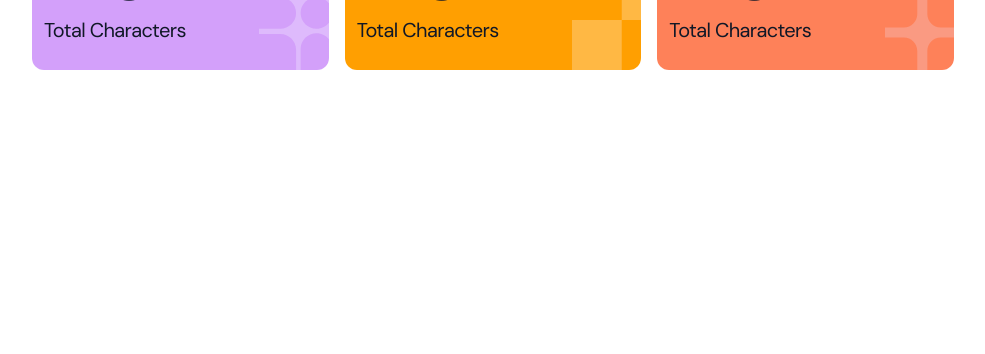
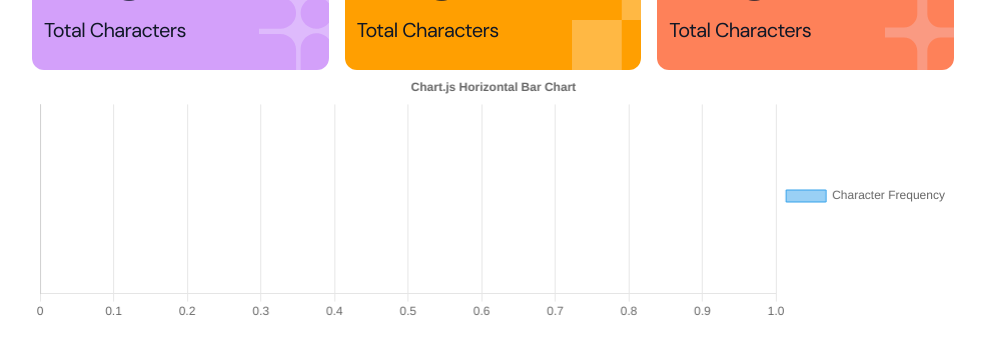
Before and after one commit to shaversj/character-counter, a React (Vite) app: page / in a window 1280 px wide. Shown: the part 334-688 px from the top of the page, without its empty margins (147-1132 px from the left). Built offline with nearby package versions, Linux system fonts and the light colour scheme.

Commit message:
Add chartjs + data

```diff
--- a/package.json
+++ b/package.json
@@ -15,12 +15,15 @@
     "@tanstack/react-router": "^1.130.2",
     "@tanstack/react-router-devtools": "^1.131.5",
     "@tanstack/router-plugin": "^1.121.2",
+    "chart.js": "^4.5.0",
     "react": "^19.0.0",
+    "react-chartjs-2": "^5.3.0",
     "react-dom": "^19.0.0",
     "react-simple-wysiwyg": "^3.4.0",
     "tailwindcss": "^4.0.6"
   },
   "devDependencies": {
+    "@faker-js/faker": "^10.0.0",
     "@testing-library/dom": "^10.4.0",
     "@testing-library/react": "^16.2.0",
     "@types/react": "^19.0.8",
--- /dev/null
+++ b/src/components/BarChart.tsx
@@ -0,0 +1,82 @@
+import {
+  Chart as ChartJS,
+  CategoryScale,
+  LinearScale,
+  BarElement,
+  Title,
+  Tooltip,
+  Legend,
+} from "chart.js";
+import { Bar } from "react-chartjs-2";
+import { faker } from "@faker-js/faker";
+
+ChartJS.register(CategoryScale, LinearScale, BarElement, Title, Tooltip, Legend);
+
+export const options = {
+  indexAxis: "y" as const,
+  elements: {
+    bar: {
+      borderWidth: 1,
+      borderRadius: 1000,
+    },
+  },
+  maintainAspectRatio: false,
+  scales: {
+    x: {},
+    y: {},
+  },
+
+  plugins: {
+    legend: {
+      position: "right" as const,
+    },
+    title: {
+      display: true,
+      text: "Chart.js Horizontal Bar Chart",
+    },
+  },
+};
+
+const labels = ["January", "February", "March", "April", "May", "June", "July"];
+
+export const data = {
+  labels,
+  datasets: [
+    {
+      label: "Dataset 1",
+      data: labels.map(() => faker.number.int({ min: 0, max: 1000 })),
+      borderColor: "rgb(255, 99, 132)",
+      backgroundColor: "rgba(255, 99, 132, 0.5)",
+    },
+  ],
+};
+
+export default function BarChart({ editorData }: { editorData: any }) {
+  console.log("editorData in BarChart:", editorData);
+
+  function getCharCount(editorData: string): { [key: string]: number } {
+    const charCount: { [key: string]: number } = {};
+    for (const char of editorData) {
+      if (char === "\n" || char === " ") continue;
+      charCount[char] = (charCount[char] || 0) + 1;
+    }
+    return charCount;
+  }
+
+  const charCount = getCharCount(editorData);
+  const labelsFromData = Object.keys(charCount);
+
+  const dataFromEditor = {
+    labels: labelsFromData,
+    datasets: [
+      {
+        label: "Character Frequency",
+        data: labelsFromData.map((char) => charCount[char]),
+        borderColor: "rgb(53, 162, 235)",
+        backgroundColor: "rgba(53, 162, 235, 0.5)",
+      },
+    ],
+  };
+
+  return <Bar options={options} data={dataFromEditor} />;
+}
--- a/src/routes/index.tsx
+++ b/src/routes/index.tsx
@@ -6,6 +6,7 @@ import sun from "../assets/images/icon-sun.svg";
 import { useState } from "react";
 import CustomEditor from "@/components/CustomEditor.tsx";
 import type { ContentEditableEvent } from "react-simple-wysiwyg";
+import BarChart from "@/components/BarChart.tsx";
 
 export const Route = createFileRoute("/")({
   component: App,
@@ -72,15 +73,6 @@ function App() {
         <CustomEditor value={html} onChange={onChange} />
 
         <div className={"flex w-full flex-col gap-x-4 gap-y-4 md:flex-row"}>
-          {/*{backgrounds.map((background) => (*/}
-          {/*  <div*/}
-          {/*    className={`flex h-[clamp(130px,calc(130px+20*((100vw-375px)/393)),150px)] w-[clamp(224px,calc(343px-119*((100vw-375px)/393)),343px)] flex-col justify-center rounded-lg bg-[calc(125%+70*((100vw-375px)/393))] bg-no-repeat px-3 min-[768px]:w-[clamp(224px,calc(224px+95*((100vw-768px)/672)),319px)] min-[768px]:bg-[calc(195%-77*((100vw-768px)/672))] min-[1440px]:bg-[118%] ${background.color} ${background.image}`}*/}
-          {/*  >*/}
-          {/*    <p className={"text-preset-1 text-neutral-900"}>278</p>*/}
-          {/*    <p className={"text-preset-3 pt-[5px] text-neutral-900"}>Total Characters</p>*/}
-          {/*  </div>*/}
-          {/*))}*/}
-
           {backgrounds.map((background) => (
             <div
               className={`flex h-[clamp(130px,calc(130px+20*((100vw-375px)/393)),150px)] w-full flex-col justify-center rounded-lg bg-[calc(125%+70*((100vw-375px)/393))] bg-no-repeat px-3 min-[768px]:bg-[calc(195%-77*((100vw-768px)/672))] min-[1440px]:bg-[118%] ${background.color} ${background.image}`}
@@ -90,6 +82,10 @@ function App() {
             </div>
           ))}
         </div>
+
+        <div className={"h-[252px]"}>
+          <BarChart editorData={html} />
+        </div>
       </main>
     </div>
   );
```
Also changed, not shown: 1 other file (tests, documents, lock files or other folders).
